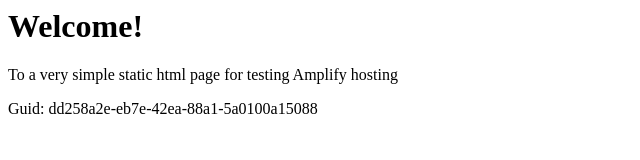
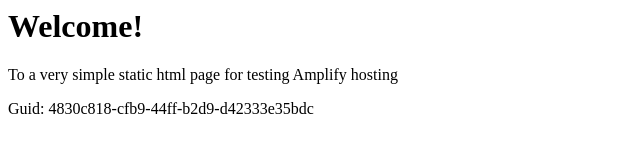
Before and after one commit to aws-aemilia-cmh/Github-PR-Commit-Integration-Test-DoNotTouch-GitHubWebhookPushCanaryTest-v1-prod-us-east-2, a website: page src/index.html in a window 1280 px wide. Shown: the full height of the page, 0-640 px from the left. Drawn offline with Linux system fonts and the light colour scheme.

Commit message:
commit from integ tests

```diff
--- a/src/index.html
+++ b/src/index.html
@@ -12,6 +12,6 @@
 <body>
     <h1>Welcome!</h1>
     <p>To a very simple static html page for testing Amplify hosting</p>
-    <p>Guid: dd258a2e-eb7e-42ea-88a1-5a0100a15088</p></body>
+    <p>Guid: 4830c818-cfb9-44ff-b2d9-d42333e35bdc</p></body>
 
 </html>
```
